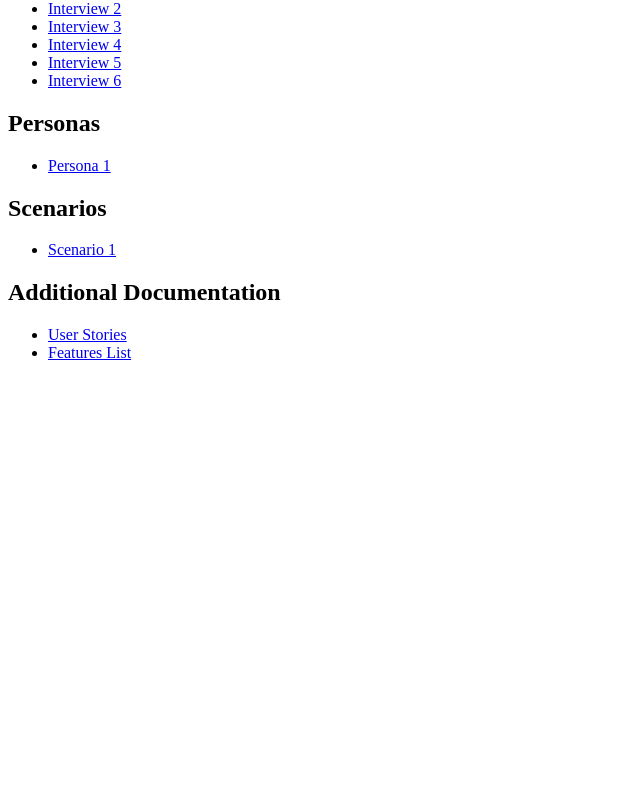
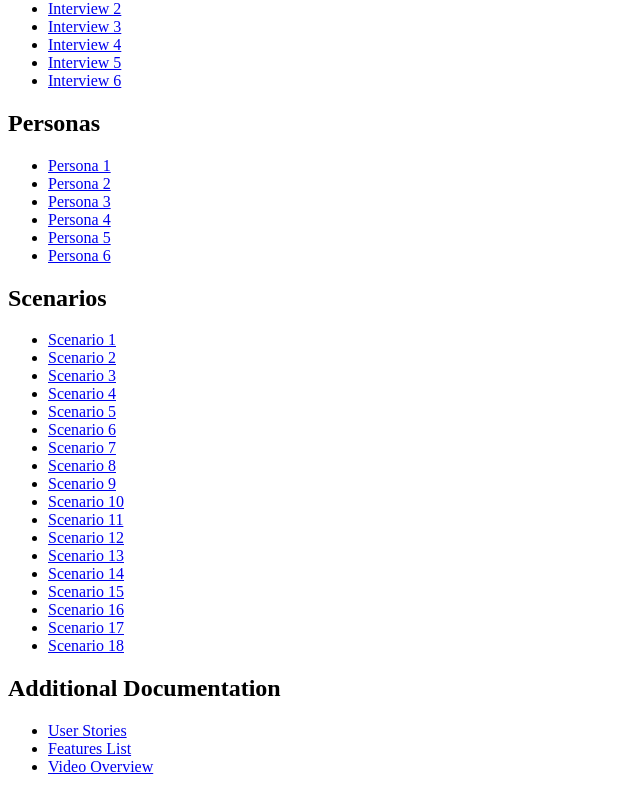
Before and after one commit to reynoldsbrent/DevTeamThree, a React (Create React App) app in the folder frontend/: page /design in a window 1280 px wide. Shown: the part 291-1083 px from the top of the page, without its empty margins (0-640 px from the left). Before the commit the page ends 800 px from the top, so only its background shows below. Built offline with nearby package versions, Linux system fonts and the light colour scheme.

Commit message:
Design artifacts page

```diff
--- a/frontend/src/Pages/DesignArtifacts/DesignArtifacts.tsx
+++ b/frontend/src/Pages/DesignArtifacts/DesignArtifacts.tsx
@@ -1,32 +1,64 @@
 import React from 'react';
 import Layout from '../../Components/Layout/Layout';
+import { Link } from 'react-router-dom';
 
 interface NavigationItem {
   id: string;
   title: string;
   path: string;
+  isExternal?: boolean;
+  url?: string;
 }
 
 const interviews: NavigationItem[] = [
-  { id: '1', title: 'Interview 1', path: '/interviews/interview1' },
-  { id: '2', title: 'Interview 2', path: '/interviews/interview2' },
-  { id: '3', title: 'Interview 3', path: '/interviews/interview3' },
-  { id: '4', title: 'Interview 4', path: '/interviews/interview4' },
-  { id: '5', title: 'Interview 5', path: '/interviews/interview5' },
-  { id: '6', title: 'Interview 6', path: '/interviews/interview6' },
+  { id: '1', title: 'Interview 1', path: '/interview1' },
+  { id: '2', title: 'Interview 2', path: '/interview2' },
+  { id: '3', title: 'Interview 3', path: '/interview3' },
+  { id: '4', title: 'Interview 4', path: '/interview4' },
+  { id: '5', title: 'Interview 5', path: '/interview5' },
+  { id: '6', title: 'Interview 6', path: '/interview6' },
 ];
 
 const personas: NavigationItem[] = [
-  { id: '1', title: 'Persona 1', path: '/personas/persona1' },
+  { id: '1', title: 'Persona 1', path: '/persona1' },
+  { id: '2', title: 'Persona 2', path: '/persona2' },
+  { id: '3', title: 'Persona 3', path: '/persona3' },
+  { id: '4', title: 'Persona 4', path: '/persona4' },
+  { id: '5', title: 'Persona 5', path: '/persona5' },
+  { id: '6', title: 'Persona 6', path: '/persona6' },
 ];
 
 const scenarios: NavigationItem[] = [
-  { id: '1', title: 'Scenario 1', path: '/scenarios/scenario1' },
+  { id: '1', title: 'Scenario 1', path: '/scenario1' },
+  { id: '2', title: 'Scenario 2', path: '/scenario2' },
+  { id: '3', title: 'Scenario 3', path: '/scenario3' },
+  { id: '4', title: 'Scenario 4', path: '/scenario4' },
+  { id: '5', title: 'Scenario 5', path: '/scenario5' },
+  { id: '6', title: 'Scenario 6', path: '/scenario6' },
+  { id: '7', title: 'Scenario 7', path: '/scenario7' },
+  { id: '8', title: 'Scenario 8', path: '/scenario8' },
+  { id: '9', title: 'Scenario 9', path: '/scenario9' },
+  { id: '10', title: 'Scenario 10', path: '/scenario10' },
+  { id: '11', title: 'Scenario 11', path: '/scenario11' },
+  { id: '12', title: 'Scenario 12', path: '/scenario12' },
+  { id: '13', title: 'Scenario 13', path: '/scenario13' },
+  { id: '14', title: 'Scenario 14', path: '/scenario14' },
+  { id: '15', title: 'Scenario 15', path: '/scenario15' },
+  { id: '16', title: 'Scenario 16', path: '/scenario16' },
+  { id: '17', title: 'Scenario 17', path: '/scenario17' },
+  { id: '18', title: 'Scenario 18', path: '/scenario18' },
 ];
 
 const additionalDocs: NavigationItem[] = [
-  { id: 'stories', title: 'User Stories', path: '/user-stories' },
-  { id: 'features', title: 'Features List', path: '/features-list' },
+  { id: 'stories', title: 'User Stories', path: '/userstories' },
+  { id: 'features', title: 'Features List', path: '/featureslist' },
+  {
+    id: 'video',
+    title: 'Video Overview',
+    path: '#',
+    isExternal: true,
+    url: 'https://video.bellarmine.edu/media/1_lo88dpb1'
+  },
 ];
 
 const NavigationSection: React.FC<{
@@ -41,12 +73,23 @@ const NavigationSection: React.FC<{
       <ul className="space-y-2">
         {items.map((item) => (
           <li key={item.id}>
-            <a
-              href={item.path}
-              className="block p-2 rounded hover:bg-blue-50 text-blue-600 transition-colors"
-            >
-              {item.title}
-            </a>
+            {item.isExternal ? (
+              <a
+                href={item.url}
+                target="_blank"
+                rel="noopener noreferrer"
+                className="block p-2 rounded hover:bg-blue-50 text-blue-600 transition-colors"
+              >
+                {item.title}
+              </a>
+            ) : (
+              <Link
+                to={item.path}
+                className="block p-2 rounded hover:bg-blue-50 text-blue-600 transition-colors"
+              >
+                {item.title}
+              </Link>
+            )}
           </li>
         ))}
       </ul>
@@ -59,13 +102,10 @@ const DesignArtifacts: React.FC = () => {
     <Layout>
       <div className="min-h-screen bg-gray-50 pt-8">
         <div className="max-w-4xl mx-auto px-4">
-
-
           <div className="bg-white rounded-lg shadow-sm p-6">
             <h1 className="text-3xl font-bold text-gray-900 mb-8 pb-2 border-b border-gray-200">
               Design Artifacts
             </h1>
-
             <div className="space-y-6">
               <NavigationSection title="Interviews" items={interviews} />
               <NavigationSection title="Personas" items={personas} />
```
